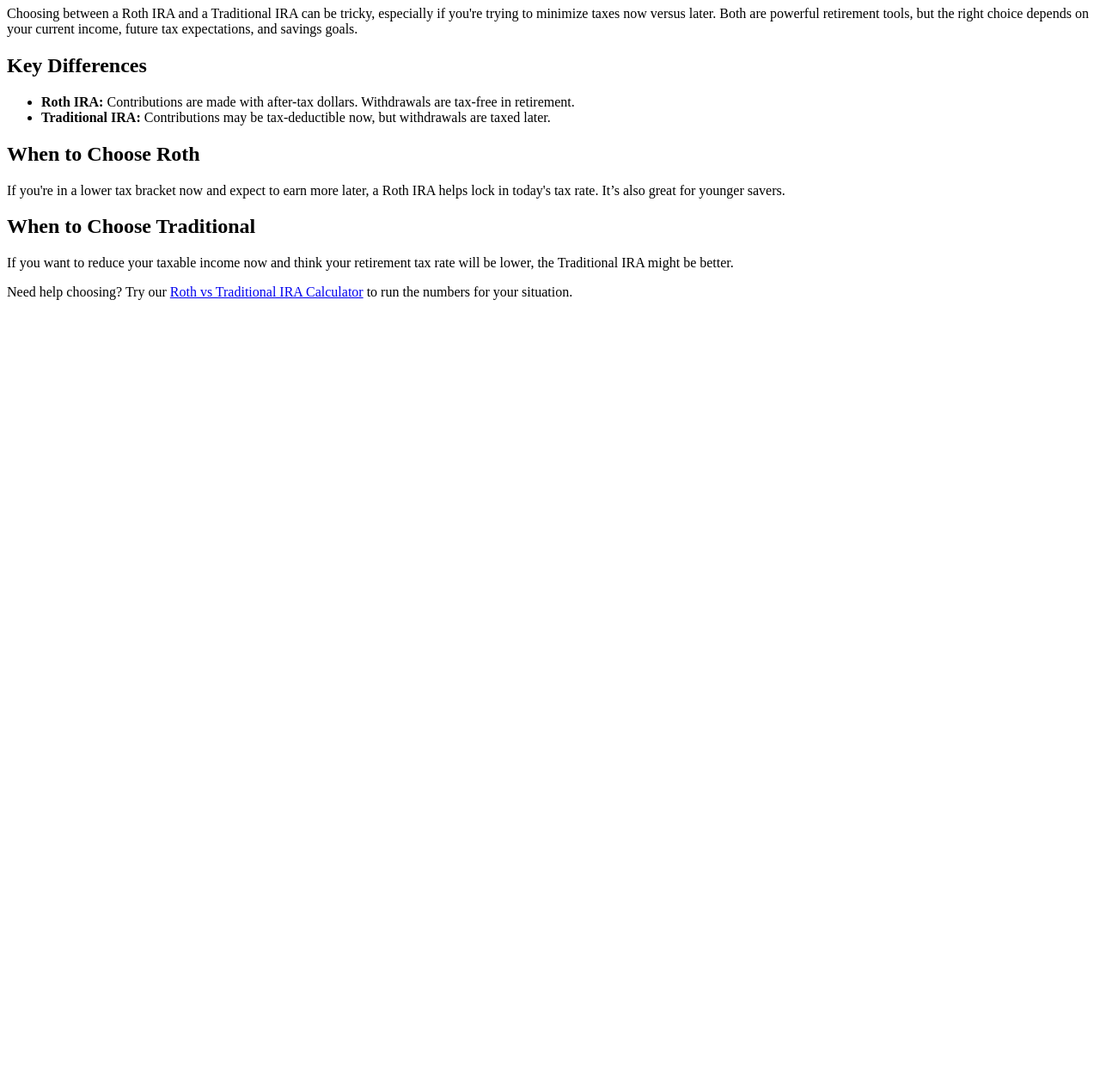
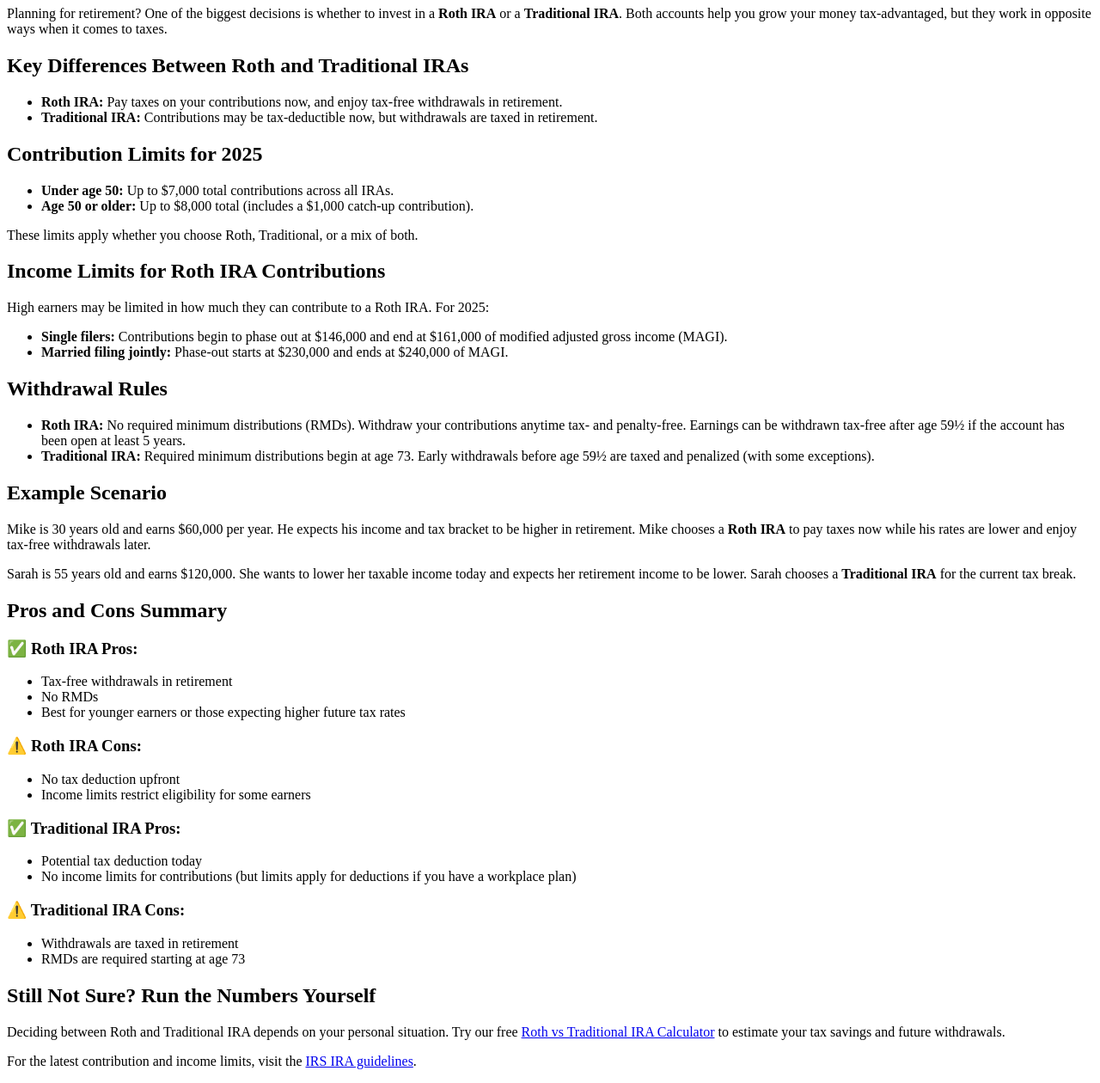
Before and after one commit to gseyboth/SEOPart3, a plain HTML site: page blog-roth-vs-traditional.html in a window 1280 px wide. Shown: the part 73-1333 px from the top of the page at 86% size. Before the commit the page ends 800 px from the top, so only its background shows below. Drawn offline with Linux system fonts and the light colour scheme.

Commit message:
blog-roth-vs-traditional.html

```diff
--- a/blog-roth-vs-traditional.html
+++ b/blog-roth-vs-traditional.html
@@ -1,29 +1,79 @@
 <!DOCTYPE html>
 <html lang="en">
 <head>
-  <meta charset="UTF-8" />
-  <meta name="viewport" content="width=device-width, initial-scale=1.0"/>
-  <title>Roth vs Traditional IRA: Which One Saves You More?</title>
-  <meta name="description" content="Learn the key differences between Roth and Traditional IRAs to help you decide which retirement account is best for your tax situation and future goals.">
-  <link rel="canonical" href="https://diymoneytools.com/blog/roth-vs-traditional.html" />
+  <meta charset="UTF-8">
+  <meta name="viewport" content="width=device-width, initial-scale=1.0">
+  <title>Roth vs Traditional IRA: Which One Should You Choose? | DIYMoneyTools</title>
+  <meta name="description" content="Compare Roth and Traditional IRAs to decide which retirement account fits your tax strategy. See contribution limits, withdrawal rules, and example scenarios.">
+  <link rel="canonical" href="https://www.diymoneytools.com/blog-roth-vs-traditional.html">
 </head>
 <body>
-  <h1>Roth vs Traditional IRA: Which One Saves You More?</h1>
+  <h1>Roth vs Traditional IRA: Which One Should You Choose?</h1>
 
-  <p>Choosing between a Roth IRA and a Traditional IRA can be tricky, especially if you're trying to minimize taxes now versus later. Both are powerful retirement tools, but the right choice depends on your current income, future tax expectations, and savings goals.</p>
+  <p>Planning for retirement? One of the biggest decisions is whether to invest in a <strong>Roth IRA</strong> or a <strong>Traditional IRA</strong>. Both accounts help you grow your money tax-advantaged, but they work in opposite ways when it comes to taxes.</p>
 
-  <h2>Key Differences</h2>
+  <h2>Key Differences Between Roth and Traditional IRAs</h2>
   <ul>
-    <li><strong>Roth IRA:</strong> Contributions are made with after-tax dollars. Withdrawals are tax-free in retirement.</li>
-    <li><strong>Traditional IRA:</strong> Contributions may be tax-deductible now, but withdrawals are taxed later.</li>
+    <li><strong>Roth IRA:</strong> Pay taxes on your contributions now, and enjoy tax-free withdrawals in retirement.</li>
+    <li><strong>Traditional IRA:</strong> Contributions may be tax-deductible now, but withdrawals are taxed in retirement.</li>
   </ul>
 
-  <h2>When to Choose Roth</h2>
-  <p>If you're in a lower tax bracket now and expect to earn more later, a Roth IRA helps lock in today's tax rate. It’s also great for younger savers.</p>
+  <h2>Contribution Limits for 2025</h2>
+  <ul>
+    <li><strong>Under age 50:</strong> Up to $7,000 total contributions across all IRAs.</li>
+    <li><strong>Age 50 or older:</strong> Up to $8,000 total (includes a $1,000 catch-up contribution).</li>
+  </ul>
 
-  <h2>When to Choose Traditional</h2>
-  <p>If you want to reduce your taxable income now and think your retirement tax rate will be lower, the Traditional IRA might be better.</p>
+  <p>These limits apply whether you choose Roth, Traditional, or a mix of both.</p>
 
-  <p>Need help choosing? Try our <a href="/roth-vs-traditional-ira-calculator">Roth vs Traditional IRA Calculator</a> to run the numbers for your situation.</p>
+  <h2>Income Limits for Roth IRA Contributions</h2>
+  <p>High earners may be limited in how much they can contribute to a Roth IRA. For 2025:</p>
+  <ul>
+    <li><strong>Single filers:</strong> Contributions begin to phase out at $146,000 and end at $161,000 of modified adjusted gross income (MAGI).</li>
+    <li><strong>Married filing jointly:</strong> Phase-out starts at $230,000 and ends at $240,000 of MAGI.</li>
+  </ul>
+
+  <h2>Withdrawal Rules</h2>
+  <ul>
+    <li><strong>Roth IRA:</strong> No required minimum distributions (RMDs). Withdraw your contributions anytime tax- and penalty-free. Earnings can be withdrawn tax-free after age 59½ if the account has been open at least 5 years.</li>
+    <li><strong>Traditional IRA:</strong> Required minimum distributions begin at age 73. Early withdrawals before age 59½ are taxed and penalized (with some exceptions).</li>
+  </ul>
+
+  <h2>Example Scenario</h2>
+  <p>Mike is 30 years old and earns $60,000 per year. He expects his income and tax bracket to be higher in retirement. Mike chooses a <strong>Roth IRA</strong> to pay taxes now while his rates are lower and enjoy tax-free withdrawals later.</p>
+
+  <p>Sarah is 55 years old and earns $120,000. She wants to lower her taxable income today and expects her retirement income to be lower. Sarah chooses a <strong>Traditional IRA</strong> for the current tax break.</p>
+
+  <h2>Pros and Cons Summary</h2>
+
+  <h3>✅ Roth IRA Pros:</h3>
+  <ul>
+    <li>Tax-free withdrawals in retirement</li>
+    <li>No RMDs</li>
+    <li>Best for younger earners or those expecting higher future tax rates</li>
+  </ul>
+
+  <h3>⚠️ Roth IRA Cons:</h3>
+  <ul>
+    <li>No tax deduction upfront</li>
+    <li>Income limits restrict eligibility for some earners</li>
+  </ul>
+
+  <h3>✅ Traditional IRA Pros:</h3>
+  <ul>
+    <li>Potential tax deduction today</li>
+    <li>No income limits for contributions (but limits apply for deductions if you have a workplace plan)</li>
+  </ul>
+
+  <h3>⚠️ Traditional IRA Cons:</h3>
+  <ul>
+    <li>Withdrawals are taxed in retirement</li>
+    <li>RMDs are required starting at age 73</li>
+  </ul>
+
+  <h2>Still Not Sure? Run the Numbers Yourself</h2>
+  <p>Deciding between Roth and Traditional IRA depends on your personal situation. Try our free <a href="https://www.diymoneytools.com/roth-vs-traditional-ira-calculator.html">Roth vs Traditional IRA Calculator</a> to estimate your tax savings and future withdrawals.</p>
+
+  <p>For the latest contribution and income limits, visit the <a href="https://www.irs.gov/retirement-plans/ira-deduction-limits" target="_blank" rel="noopener">IRS IRA guidelines</a>.</p>
 </body>
 </html>
```
